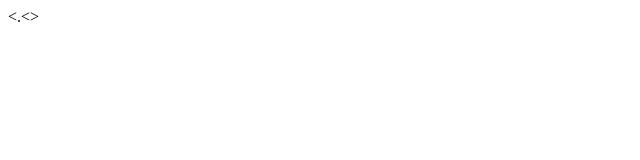
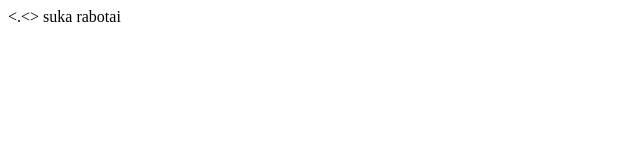
Before and after one commit to Hudi2-5/first-project, a plain HTML site: page index.html in a window 1280 px wide. Shown: the full height of the page, 0-640 px from the left. Drawn offline with Linux system fonts and the light colour scheme.

Commit message:
мой первый коммит

```diff
--- a/index.html
+++ b/index.html
@@ -1,4 +1,4 @@
 <html>
     <.<>
-
+    suka rabotai
 </html>
--- a/style.css
+++ b/style.css
@@ -1,4 +1,5 @@
-ffff
+
+sukaffff
 size
 jjjj
 font
```
